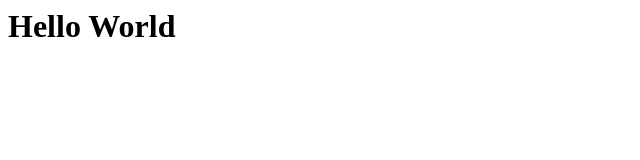
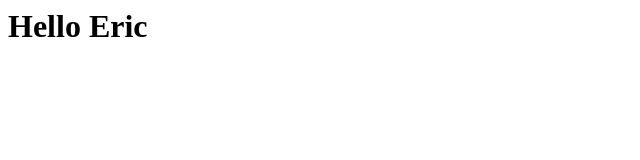
Before and after one commit to eric-maloney/EricMaloney, a plain HTML site: page index.html in a window 1280 px wide. Shown: the full height of the page, 0-640 px from the left. Drawn offline with Linux system fonts and the light colour scheme.

Commit message:
Update index.html

```diff
--- a/index.html
+++ b/index.html
@@ -1,6 +1,6 @@
 <html>
 <body>
 
-<h1>Hello World</h1>
+<h1>Hello Eric</h1>
 </body>
 </html>
```
